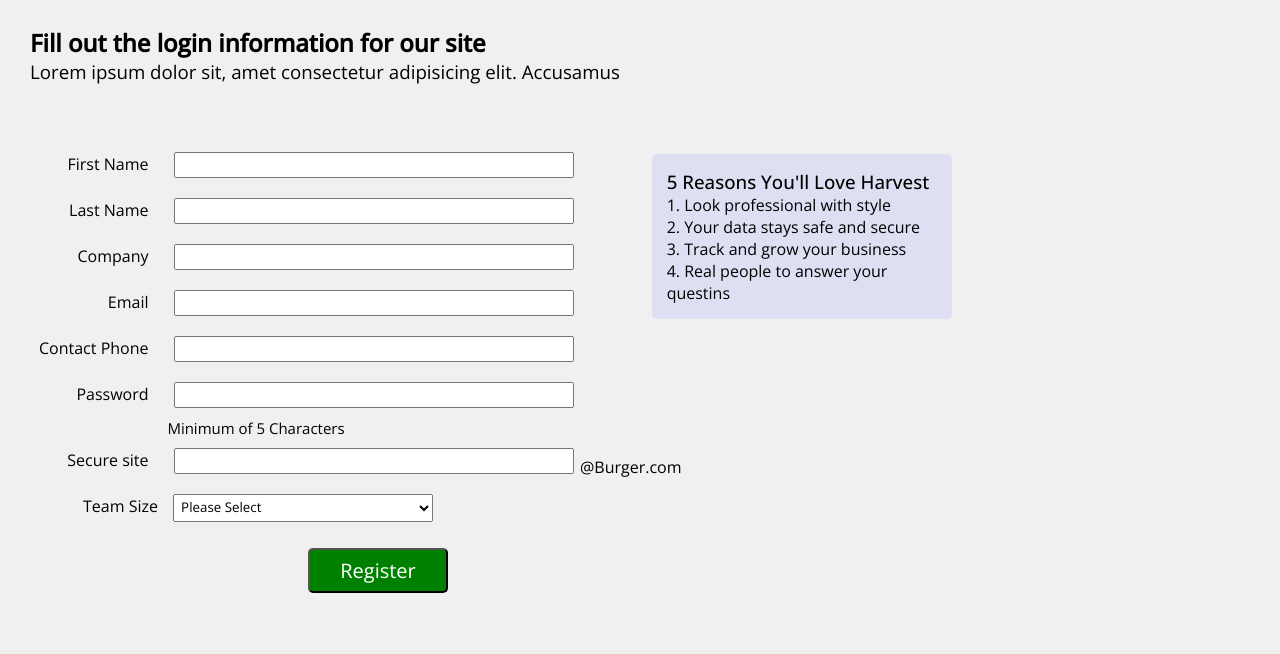
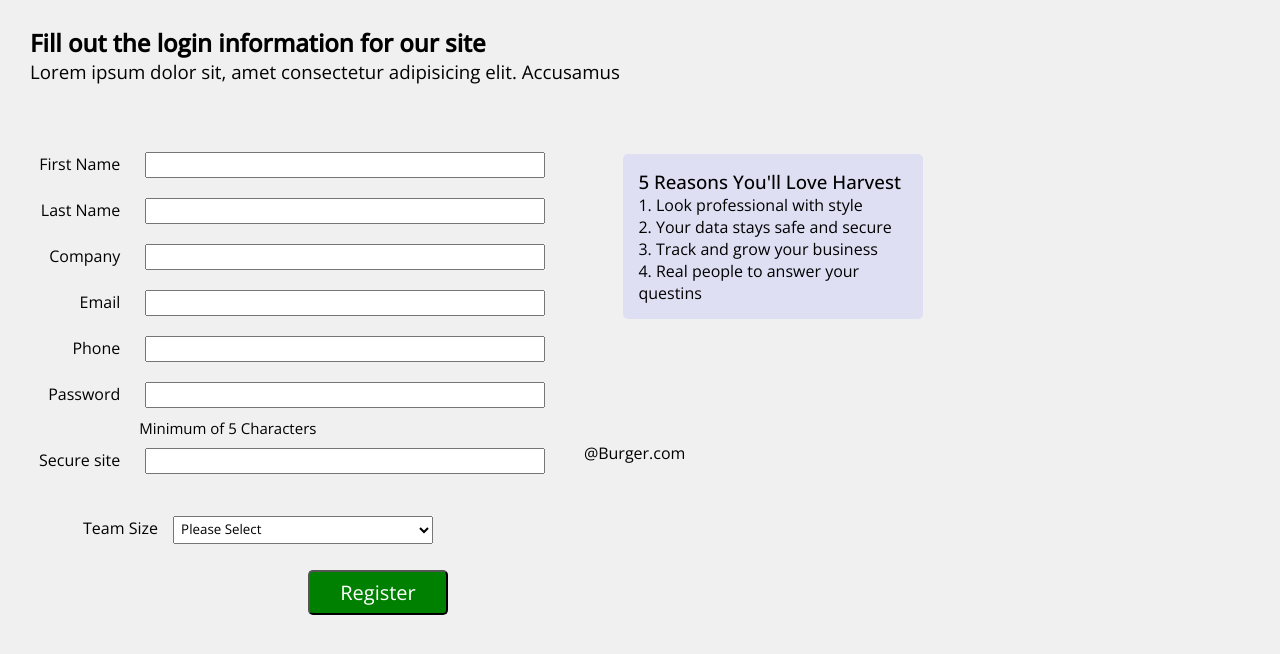
Before and after one commit to MalcolmSimmons789/Survey-Form, a plain HTML site: page index.html in a window 1280 px wide. Shown: the part 84-738 px from the top of the page. Drawn offline with nearby package versions, Linux system fonts and the light colour scheme.

Commit message:
fixed
- Fixed alignment for label

```diff
--- a/index.html
+++ b/index.html
@@ -48,7 +48,7 @@
           <input type="email" id="Email" required />
         </div>
         <div class="form-input-label">
-          <label>Contact Phone</label>
+          <label>Phone</label>
           <input type="text" id="Contact Phone" required/>
         </div>
         <div class="form-input-label">
--- a/styles/_forminputs.scss
+++ b/styles/_forminputs.scss
@@ -30,9 +30,10 @@
 			padding: 2px;
 		}
 		.secure-site {
-      position: absolute;
-      top: 540px;
-      left: 560px;
+			text-align: right;
+			position: relative;
+			left: 130px;
+			bottom: 42px;
 		}
 		.password {
 			margin-right: 239px;
```
Also changed, not shown: css/style.css. Lines whose indentation alone changed are shown as unchanged.
